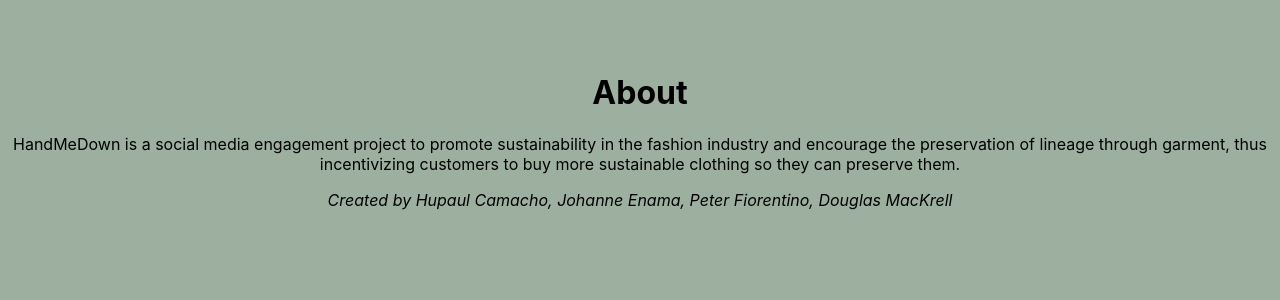
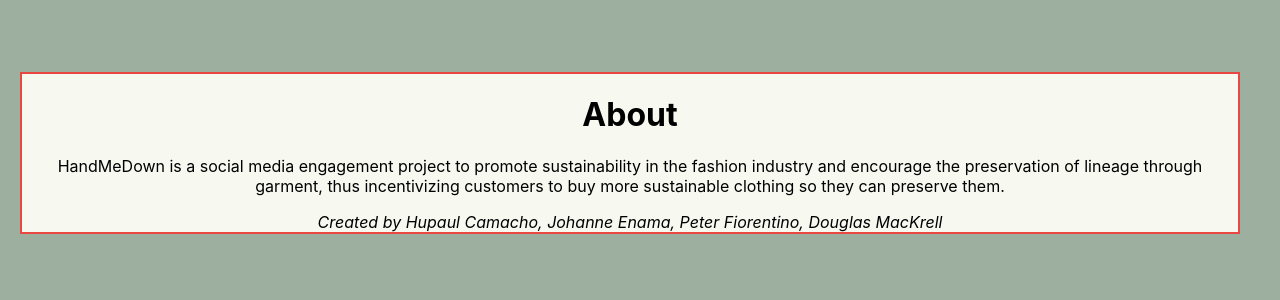
Before and after one commit to PeterFiorentino/HandMeDown, a React (Create React App) app in the folder client/: page /about in a window 1280 px wide. Shown: the top 300 px of the page. Built offline with nearby package versions, Linux system fonts and the light colour scheme; no server answers.

Commit message:
I hope this doesn't break

```diff
--- a/client/src/App.css
+++ b/client/src/App.css
@@ -154,3 +154,10 @@ h3 {
   border-radius: 18px;
   border: 1px solid #cfcece;
 }
+
+.about {
+  background-color: #f7f8f0;
+  border: 2px solid #E94842;
+  width: 95%;
+  margin: 20px;
+}
--- a/client/src/Components/About.css
+++ b/client/src/Components/About.css
@@ -1,5 +1,3 @@
-
-
 
 .about {
   background-color: #f7f8f0;
--- a/client/src/Components/About.jsx
+++ b/client/src/Components/About.jsx
@@ -1,4 +1,5 @@
 import React from 'react';
+
 
 
 const About = () => {
--- a/client/src/Components/LoginForm.jsx
+++ b/client/src/Components/LoginForm.jsx
@@ -1,4 +1,5 @@
 import React from 'react';
+import './LoginForm.css'
 
 
 const LoginForm = ({
```
Also changed, not shown: 2 other files (tests, documents, lock files or other folders).
